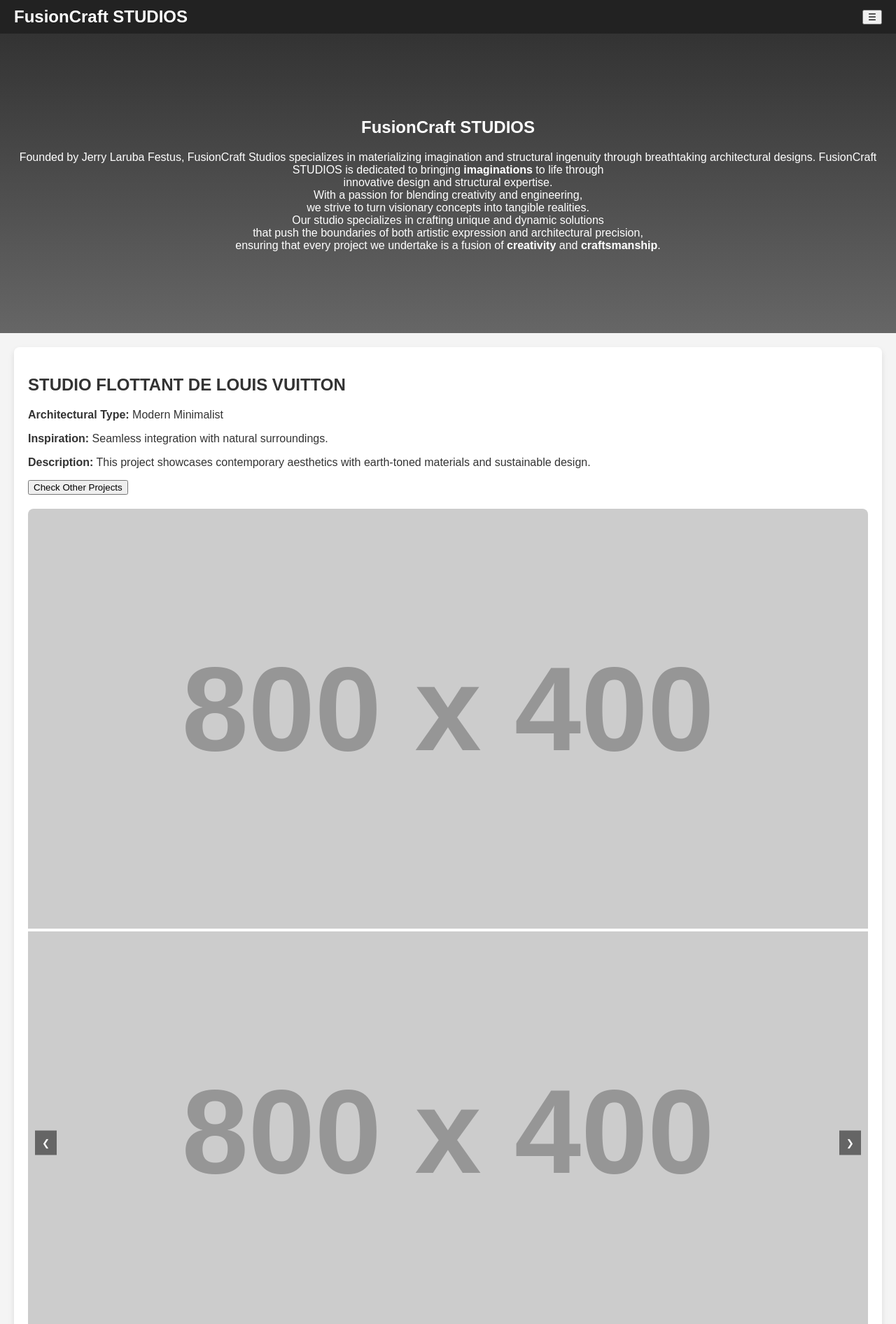
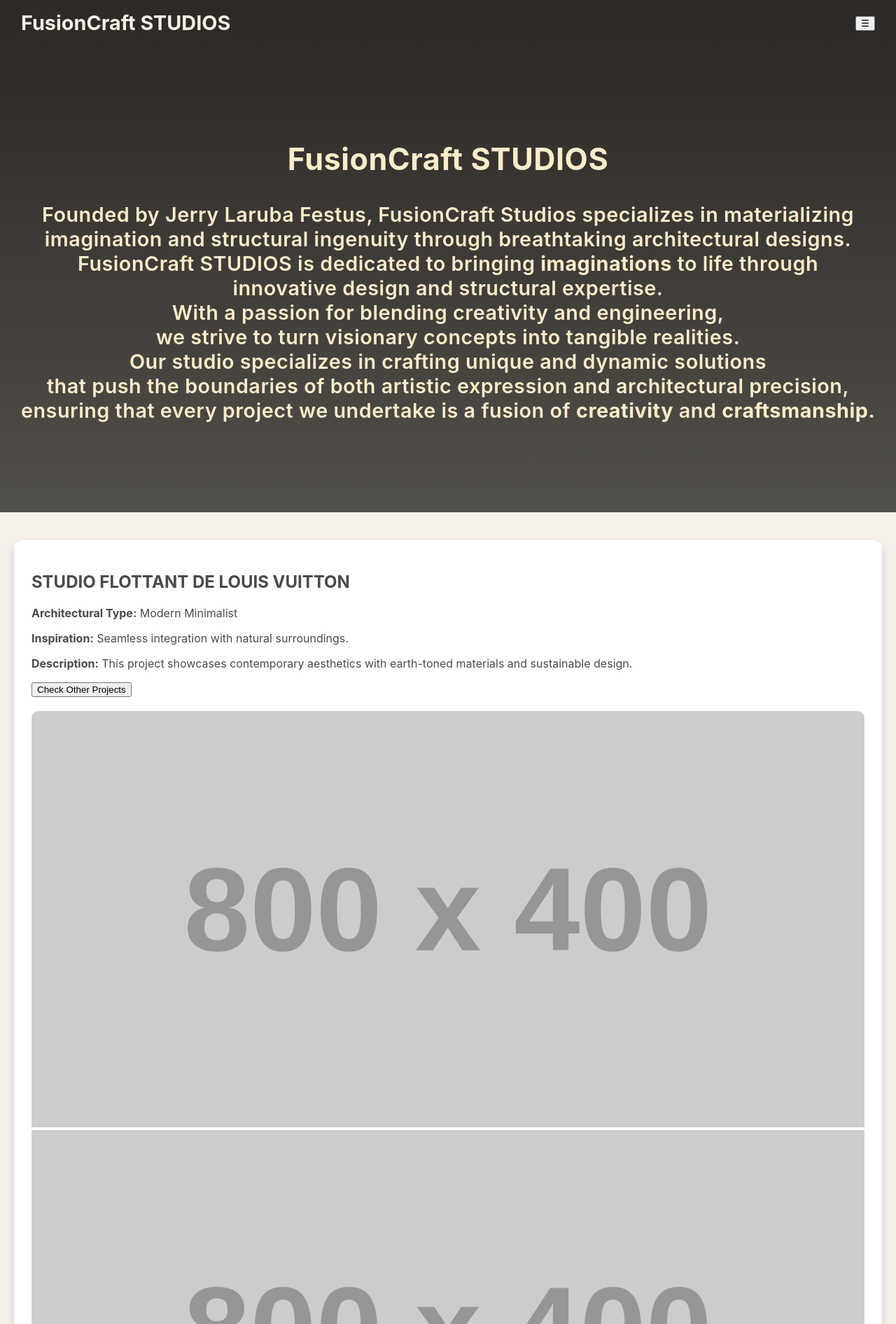
Before and after one commit to IamLRBA/FusionCRAFT-STUDIOS, a plain HTML site: page index.html in a window 1280 px wide. Shown: the top 1892 px of the page at 70% size. Drawn offline with Linux system fonts and the light colour scheme; placeholder pictures from the web are drawn by us.

Commit message:
Modified CSS

```diff
--- a/app.css
+++ b/app.css
@@ -1,9 +1,9 @@
 /* General Styles */
 body {
     margin: 0;
-    font-family: Arial, sans-serif;
-    color: #333;
-    background-color: #f4f4f4;
+    font-family: 'Inter', Arial, sans-serif; /* Modern and clean font */
+    color: #4a4a4a; /* Neutral gray for text */
+    background-color: #f5f0ea; /* Light earth-tone beige */
 }
 
 /* Navigation Bar */
@@ -11,14 +11,15 @@ body {
     display: flex;
     justify-content: space-between;
     align-items: center;
-    background-color: #222;
-    color: white;
-    padding: 10px 20px;
+    background-color: #2e2b27; /* Deep earthy brown */
+    color: #f5f0ea; /* Complementary beige */
+    padding: 15px 30px;
+    box-shadow: 0 2px 5px rgba(0, 0, 0, 0.1); /* Subtle shadow for depth */
 }
 
 .logo {
-    font-size: 1.5em;
-    font-weight: bold;
+    font-size: 1.8em;
+    font-weight: 700;
 }
 
 .burger-menu {
@@ -29,52 +30,66 @@ body {
     display: none;
     position: absolute;
     right: 0;
-    top: 40px;
-    background-color: #444;
-    border-radius: 5px;
+    top: 50px;
+    background-color: #3d3a36; /* Slightly lighter brown */
+    border-radius: 8px;
+    box-shadow: 0 4px 8px rgba(0, 0, 0, 0.2);
     overflow: hidden;
 }
 
 #menu a {
     display: block;
-    color: white;
+    color: #f5f0ea;
     text-decoration: none;
-    padding: 10px;
+    padding: 12px 20px;
+    font-size: 0.95em;
 }
 
 #menu a:hover {
-    background-color: #555;
+    background-color: #514f4a; /* Darker hover effect */
+    color: #fcecc9; /* Warm ivory */
 }
 
 /* Title Page */
 .title-page {
     text-align: center;
     padding: 100px 20px;
-    background: linear-gradient(180deg, #333, #666);
-    color: white;
+    background: linear-gradient(180deg, #2e2b27, #514f4a); /* Earthy gradient */
+    color: #fcecc9;
+    font-size: 1.8em;
+    font-weight: 600;
+    letter-spacing: 0.5px;
 }
 
 /* Projects Section */
 .projects-section {
-    padding: 20px;
+    padding: 40px 20px;
+    background-color: #f5f0ea;
 }
 
 .project {
-    margin-bottom: 40px;
-    padding: 20px;
-    background-color: white;
-    border-radius: 8px;
-    box-shadow: 0 4px 8px rgba(0, 0, 0, 0.1);
+    margin-bottom: 30px;
+    padding: 25px;
+    background-color: #ffffff; /* Clean white for cards */
+    border-radius: 12px;
+    box-shadow: 0 6px 12px rgba(0, 0, 0, 0.15); /* Softer shadow */
+    transition: transform 0.3s ease, box-shadow 0.3s ease;
+}
+
+.project:hover {
+    transform: translateY(-5px);
+    box-shadow: 0 8px 16px rgba(0, 0, 0, 0.2);
 }
 
 .project-info {
     margin-bottom: 20px;
+    color: #4a4a4a;
 }
 
 .project-images {
     position: relative;
     overflow: hidden;
-    border-radius: 8px;
+    border-radius: 10px;
 }
 
 .image-slider {
@@ -92,42 +107,49 @@ body {
     position: absolute;
     top: 50%;
     transform: translateY(-50%);
-    background-color: rgba(0, 0, 0, 0.5);
-    color: white;
+    background-color: rgba(0, 0, 0, 0.6);
+    color: #f5f0ea;
     border: none;
-    padding: 10px;
+    padding: 12px;
     cursor: pointer;
     z-index: 10;
+    border-radius: 50%;
+    transition: background-color 0.3s;
+}
+
+.prev:hover, .next:hover {
+    background-color: rgba(0, 0, 0, 0.8);
 }
 
 .prev {
-    left: 10px;
+    left: 15px;
 }
 
 .next {
-    right: 10px;
+    right: 15px;
 }
 
 /* Footer */
 footer {
     text-align: center;
-    padding: 10px;
-    background-color: #222;
-    color: white;
+    padding: 15px;
+    background-color: #2e2b27;
+    color: #f5f0ea;
 }
 
 footer .social-media {
     display: flex;
     justify-content: center;
-    gap: 10px;
+    gap: 12px;
 }
 
 footer .icon {
-    color: white;
+    color: #f5f0ea;
     text-decoration: none;
-    font-size: 1.2em;
+    font-size: 1.4em;
+    transition: color 0.3s;
 }
 
 footer .icon:hover {
-    color: #ddd;
+    color: #fcecc9;
 }
```
